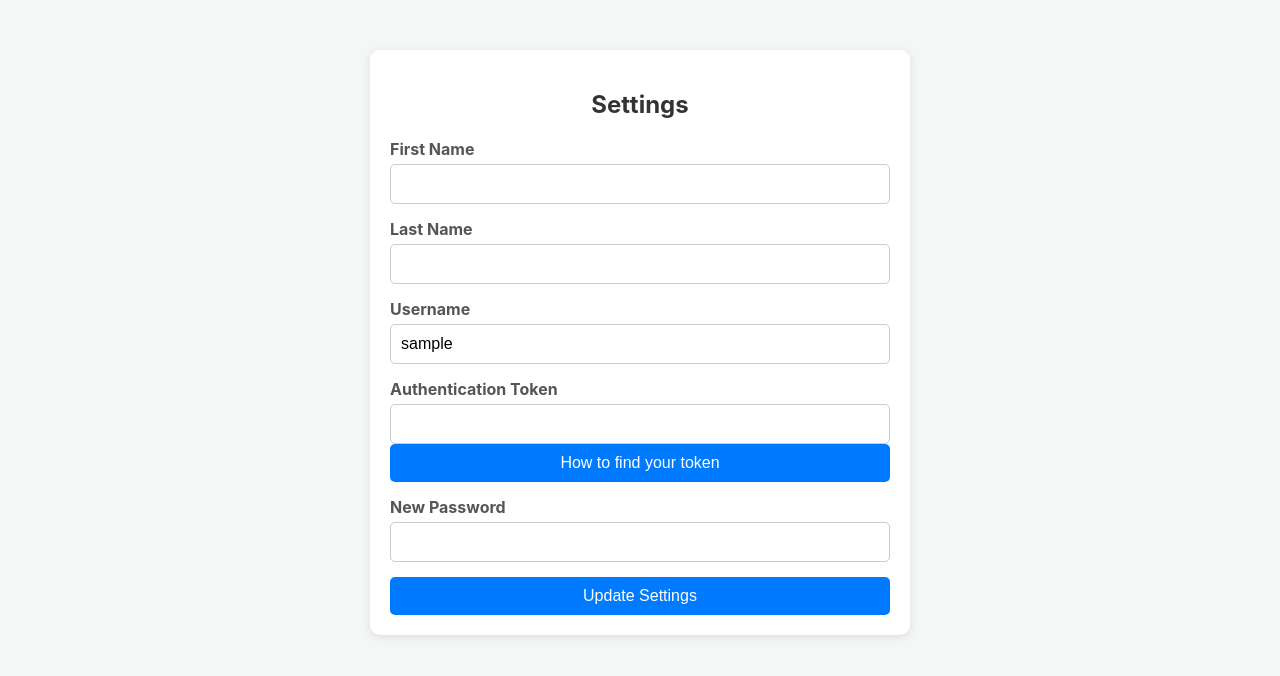
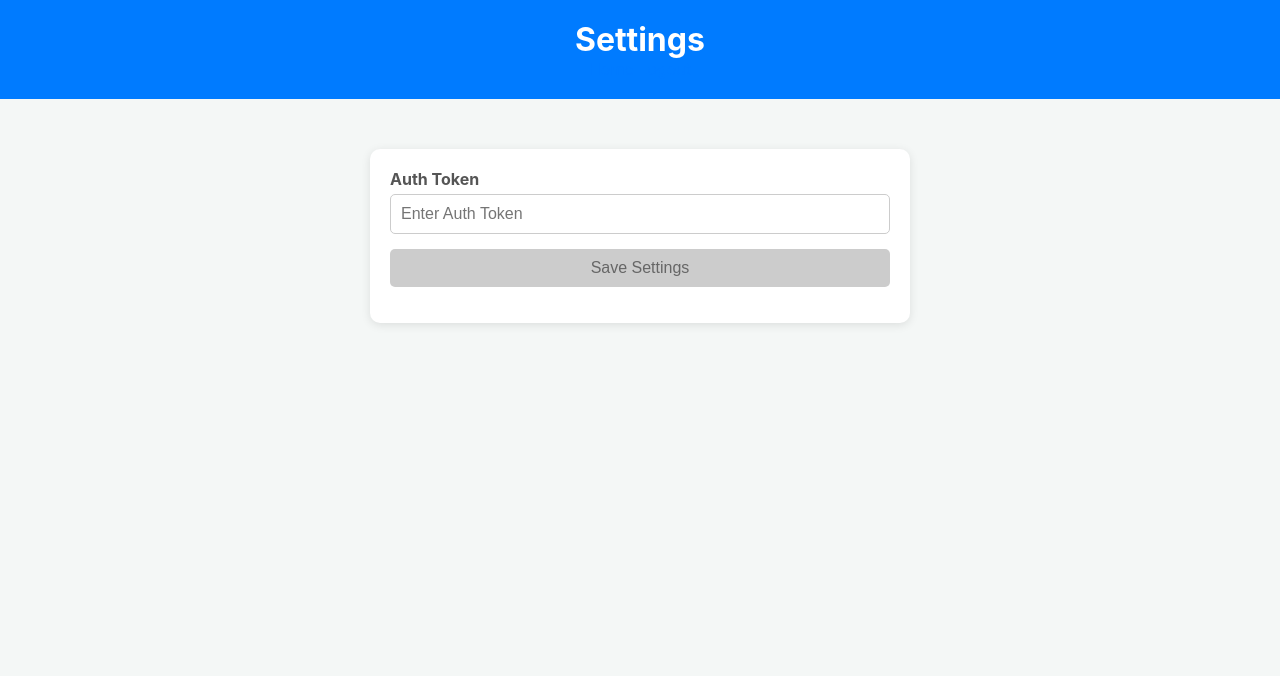
Before and after one commit to daisaku101/Fan-Poster, a PHP site: page /fansly-poster/settings.php in a window 1280 px wide. Shown: the top 676 px of the page. Run offline with PHP 8.4, Linux system fonts and the light colour scheme; the visitor is signed in with stand-in values (Sample User, id 1); data that the repository does not hold is empty.

Commit message:
Fixed settings and Fansly Auth Token into the database

```diff
--- /dev/null
+++ b/css/components.css
@@ -0,0 +1,72 @@
+header {
+    text-align: center;
+    margin: 0;
+    background-color: #007bff;
+    color: white;
+    padding: 20px 0;
+}
+
+h1 {
+    margin: 0;
+    font-size: 2em;
+}
+
+h2 {
+    margin-bottom: 20px;
+    text-align: center;
+}
+
+.form-group {
+    margin-bottom: 15px;
+}
+
+label {
+    display: block;
+    margin-bottom: 5px;
+    font-weight: bold;
+    color: #555;
+}
+
+input, textarea {
+    width: 100%;
+    padding: 10px;
+    border-radius: 5px;
+    border: 1px solid #ccc;
+    font-size: 1em;
+    box-sizing: border-box;
+}
+
+button {
+    width: 100%;
+    padding: 10px;
+    border: none;
+    border-radius: 5px;
+    background-color: #007bff;
+    color: white;
+    cursor: pointer;
+    font-size: 1em;
+    transition: background-color 0.3s ease, box-shadow 0.3s ease;
+}
+
+button:hover {
+    background-color: #0056b3;
+}
+
+button:disabled {
+    background-color: #ccc;
+    color: #666;
+    cursor: not-allowed;
+    box-shadow: none;
+}
+
+button:disabled:hover {
+    background-color: #ccc; /* Keeps the hover color the same as the disabled background */
+}
+
+.btn-primary {
+    background-color: #007bff;
+}
+
+.btn-success {
+    background-color: #28a745;
+}
--- /dev/null
+++ b/css/global.css
@@ -0,0 +1,20 @@
+body {
+    font-family: 'Inter', sans-serif;
+    background-color: #f4f7f6;
+    color: #333;
+    margin: 0;
+    padding: 0;
+}
+
+p {
+    text-align: center;
+}
+
+a {
+    color: #007bff;
+    text-decoration: none;
+}
+
+a:hover {
+    text-decoration: underline;
+}
--- /dev/null
+++ b/css/layout.css
@@ -0,0 +1,8 @@
+.container {
+    max-width: 500px;
+    margin: 50px auto;
+    padding: 20px;
+    background-color: #fff;
+    border-radius: 10px;
+    box-shadow: 0 2px 10px rgba(0, 0, 0, 0.1);
+}
--- a/db.php
+++ b/db.php
@@ -1,14 +1,41 @@
 <?php
-$servername = "localhost";
-$username = "root"; // Default username for XAMPP
-$password = ""; // Default password for XAMPP
-$dbname = "fansly_poster";
+class DB {
+    private $conn;
 
-// Create connection
-$conn = new mysqli($servername, $username, $password, $dbname);
+    public function __construct() {
+        $this->conn = new mysqli("localhost", "root", "", "fansly_poster");
+        if ($this->conn->connect_error) {
+            die("Connection failed: " . $this->conn->connect_error);
+        }
+    }
 
-// Check connection
-if ($conn->connect_error) {
-    die("Connection failed: " . $conn->connect_error);
+    public function saveAuthToken($username, $token) {
+        $stmt = $this->conn->prepare("UPDATE users SET auth_token = ? WHERE username = ?");
+        if (!$stmt) {
+            return json_encode(["status" => "error", "message" => "Database prepare error"]);
+        }
+        $stmt->bind_param("ss", $token, $username);
+        $stmt->execute();
+        if ($stmt->affected_rows > 0) {
+            $stmt->close();
+            return json_encode(["status" => "success", "message" => "Token updated successfully"]);
+        } else {
+            $stmt->close();
+            return json_encode(["status" => "error", "message" => "Token update failed or no changes made"]);
+        }
+    }
+
+    public function getAuthToken($username) {
+        $stmt = $this->conn->prepare("SELECT auth_token FROM users WHERE username = ?");
+        $stmt->bind_param("s", $username);
+        $stmt->execute();
+        $result = $stmt->get_result();
+        $row = $result->fetch_assoc();
+        return $row ? $row['auth_token'] : '';
+    }
+
+    public function __destruct() {
+        $this->conn->close();
+    }
 }
 ?>
--- /dev/null
+++ b/js/settings.js
@@ -0,0 +1,53 @@
+document.addEventListener('DOMContentLoaded', function() {
+    const authTokenInput = document.getElementById('auth-token');
+    const saveButton = document.getElementById('save-btn');
+    const statusMsg = document.getElementById('status-msg');
+    let initialToken = authTokenInput.value; // Store the initial value
+
+    // Function to update the button's disabled status
+    function updateButtonState() {
+        saveButton.disabled = (authTokenInput.value === initialToken);
+    }
+
+    // Initially disable the button if the input value matches the initial value
+    updateButtonState();
+
+    // Event listener for input changes
+    authTokenInput.addEventListener('input', updateButtonState);
+
+    // Function to handle the save settings action
+    function handleSaveSettings() {
+        const newToken = authTokenInput.value;
+        if (newToken === initialToken) {
+            statusMsg.textContent = "No changes to save.";
+            statusMsg.style.color = 'gray';
+            return;
+        }
+        saveButton.disabled = true; // Disable the button during the request
+        fetch('saveSettings.php', {
+            method: 'POST',
+            headers: {
+                'Content-Type': 'application/x-www-form-urlencoded'
+            },
+            body: `authToken=${encodeURIComponent(newToken)}`
+        })
+        .then(response => response.json())
+        .then(data => {
+            statusMsg.textContent = data.message; // Display message on the page
+            statusMsg.style.color = data.status === 'success' ? 'green' : 'red'; // Change text color based on success or error
+            if (data.status === 'success') {
+                initialToken = newToken; // Update the initial token after successful save
+            }
+            updateButtonState(); // Re-check the button state post-update
+        })
+        .catch(error => {
+            console.error('Failed to save settings:', error);
+            statusMsg.textContent = 'Failed to save settings.';
+            statusMsg.style.color = 'red'; // Red color for errors
+            saveButton.disabled = false; // Re-enable the button if there's an error
+        });
+    }
+
+    // Attach the event handler for the Save Settings button
+    saveButton.addEventListener('click', handleSaveSettings);
+});
--- a/logout.php
+++ b/logout.php
@@ -2,4 +2,5 @@
 session_start();
 session_destroy();
 header('Location: login.php');
+exit;
 ?>
--- a/settings.php
+++ b/settings.php
@@ -1,58 +1,12 @@
 <?php
 session_start();
-$servername = "localhost";
-$username = "root";
-$password = "";
-$dbname = "fansly_poster";
-
-// Check if user is logged in
+include 'db.php';
 if (!isset($_SESSION['username'])) {
     header('Location: login.php');
     exit;
 }
-
-// Create connection
-$conn = new mysqli($servername, $username, $password, $dbname);
-
-// Check connection
-if ($conn->connect_error) {
-    die("Connection failed: " . $conn->connect_error);
-}
-
-$username = $_SESSION['username'];
-$message = "";
-
-if ($_SERVER['REQUEST_METHOD'] == 'POST') {
-    $first_name = $_POST['first_name'];
-    $last_name = $_POST['last_name'];
-    $new_username = $_POST['username'];
-    $auth_token = $_POST['auth_token'];
-    $password = $_POST['password'];
-    $hashed_password = password_hash($password, PASSWORD_BCRYPT);
-
-    $stmt = $conn->prepare("UPDATE users SET first_name = ?, last_name = ?, username = ?, auth_token = ?, password = ? WHERE username = ?");
-    $stmt->bind_param("ssssss", $first_name, $last_name, $new_username, $auth_token, $hashed_password, $username);
-
-    if ($stmt->execute()) {
-        $_SESSION['username'] = $new_username;
-        $message = "Settings updated successfully!";
-    } else {
-        $message = "Error: " . $stmt->error;
-    }
-
-    $stmt->close();
-}
-
-// Fetch user information
-$stmt = $conn->prepare("SELECT first_name, last_name, username, auth_token FROM users WHERE username = ?");
-$stmt->bind_param("s", $username);
-$stmt->execute();
-$stmt->store_result();
-$stmt->bind_result($first_name, $last_name, $username, $auth_token);
-$stmt->fetch();
-$stmt->close();
-
-$conn->close();
+$db = new DB();
+$authToken = $db->getAuthToken($_SESSION['username']); // This method needs to be defined in your DB class
 ?>
 <!DOCTYPE html>
 <html lang="en">
@@ -60,61 +14,30 @@ $conn->close();
     <meta charset="UTF-8">
     <meta name="viewport" content="width=device-width, initial-scale=1.0">
     <title>Settings</title>
-    <link rel="stylesheet" href="css/styles.css">
+    <link rel="stylesheet" href="css/global.css">
+    <link rel="stylesheet" href="css/layout.css">
+    <link rel="stylesheet" href="css/components.css">
+    <script src="js/settings.js" defer></script>
 </head>
 <body>
+    <header>
+        <h1>Settings</h1>
+        <nav>
+            <a href="index.php" class="btn btn-primary">Home</a>
+            <a href="logout.php" class="btn btn-danger">Logout</a>
+        </nav>
+    </header>
     <div class="container">
-        <h2>Settings</h2>
-        <p><?php echo $message; ?></p>
-        <form method="POST" action="settings.php">
+        <form id="settings-form">
             <div class="form-group">
-                <label for="first_name">First Name</label>
-                <input type="text" id="first_name" name="first_name" value="<?php echo htmlspecialchars($first_name); ?>" required>
+                <label for="auth-token">Auth Token</label>
+                <input type="text" id="auth-token" placeholder="Enter Auth Token" value="<?php echo htmlspecialchars($authToken); ?>">
             </div>
             <div class="form-group">
-                <label for="last_name">Last Name</label>
-                <input type="text" id="last_name" name="last_name" value="<?php echo htmlspecialchars($last_name); ?>" required>
+                <button type="button" id="save-btn" class="btn btn-success" disabled>Save Settings</button>
             </div>
-            <div class="form-group">
-                <label for="username">Username</label>
-                <input type="text" id="username" name="username" value="<?php echo htmlspecialchars($username); ?>" required>
-            </div>
-            <div class="form-group">
-                <label for="auth_token">Authentication Token</label>
-                <input type="text" id="auth_token" name="auth_token" value="<?php echo htmlspecialchars($auth_token); ?>">
-                <button type="button" onclick="showInstructions()">How to find your token</button>
-            </div>
-            <div class="form-group">
-                <label for="password">New Password</label>
-                <input type="password" id="password" name="password" required>
-            </div>
-            <button type="submit">Update Settings</button>
+            <p id="status-msg"></p>
         </form>
     </div>
-
-    <div id="instructions-modal" class="modal">
-        <div class="modal-content">
-            <span class="close-button" onclick="closeModal()">&times;</span>
-            <h2>How to find your Authentication Token</h2>
-            <p>1. Open the Fansly website and log in.</p>
-            <p>2. Open the developer tools (F12 or right-click and select "Inspect").</p>
-            <p>3. Go to the "Network" tab.</p>
-            <p>4. Filter for "api" calls by typing "apiv3.fansly" in the filter box.</p>
-            <p>5. Click on one of the network calls to see its details.</p>
-            <p>6. Find the "Authorization" header in the request headers.</p>
-            <p>7. Copy the value of the "Authorization" header. It should look something like this:</p>
-            <p><code>Njc2NDI4NTE0NjA1NDEyMzUzOjE6Mjo1NTliMDY0ZWU1OGQ3ZWM1YjU0OTEwZWQ5NDFhNzM=</code></p>
-        </div>
-    </div>
-
-    <script>
-        function showInstructions() {
-            document.getElementById('instructions-modal').style.display = 'flex';
-        }
-
-        function closeModal() {
-            document.getElementById('instructions-modal').style.display = 'none';
-        }
-    </script>
 </body>
 </html>
```
Also changed, not shown: css/login.css (added, +50 -0 lines), css/modal.css (+7 -0 lines), index.php (+10 -8 lines), login.php (+7 -45 lines), saveSettings.php (added, +22 -0 lines), css/main-layout.css (renamed from css/styles.css).
